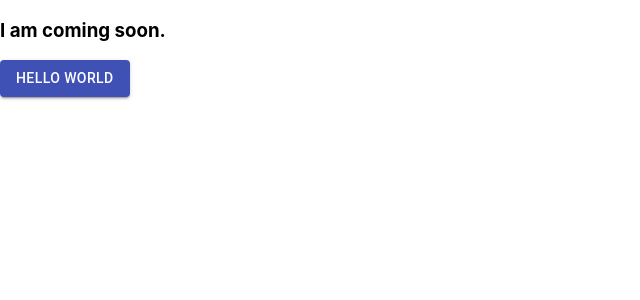
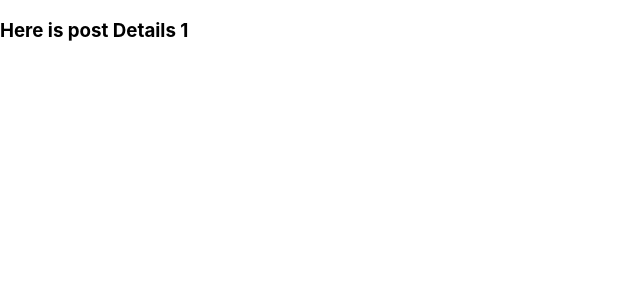
Before and after one commit to pepeladeira/blog-puc, a React (Create React App) app: page /post/1 in a window 1280 px wide. Shown: the top 300 px of the page, without its empty margins (0-640 px from the left). Built offline with nearby package versions, Linux system fonts and the light colour scheme.

Commit message:
Router added

```diff
--- a/package.json
+++ b/package.json
@@ -9,6 +9,7 @@
     "@testing-library/user-event": "^7.2.1",
     "react": "^16.13.1",
     "react-dom": "^16.13.1",
+    "react-router-dom": "^5.2.0",
     "react-scripts": "3.4.3"
   },
   "scripts": {
--- a/src/App.js
+++ b/src/App.js
@@ -1,15 +1,21 @@
 import React from 'react';
 import './App.css';
-import Button from '@material-ui/core/Button';
+import Home from './component/Home/Home';
+import BlogDetail from './component/BlogDetail/BlogDetail';
+import { BrowserRouter as Router, Route, Switch} from 'react-router-dom';
 
 function App() {
   return (
-    <div className="App">
-        <h3>I am coming soon.</h3>
-        <Button variant="contained" color="primary">
-          Hello World
-        </Button>
-    </div>
+    <Router>
+      <Switch>
+        <Route path="/home">
+          <Home/>
+        </Route>
+        <Route path="/post/:postID">
+          <BlogDetail/>
+        </Route>
+      </Switch>
+    </Router>
   );
 }
 
--- a/src/component/BlogDetail/BlogDetail.js
+++ b/src/component/BlogDetail/BlogDetail.js
@@ -0,0 +1,13 @@
+import React from 'react';
+import { useParams } from 'react-router-dom';
+
+const BlogDetail = () => {
+    const {postID} = useParams()
+    return (
+        <div>
+            <h3>Here is post Details {postID}</h3>
+        </div>
+    );
+};
+
+export default BlogDetail;
--- a/src/component/Home/Home.css
+++ b/src/component/Home/Home.css
@@ -0,0 +1,27 @@
+.main-container{
+    width: 80%;
+    background-color: #F5F5F5;
+    margin: 50px auto;
+    padding: 10px;
+    font-style: italic;
+}
+
+.main-container h2{
+    font-weight: 400;
+    text-transform: capitalize;
+}
+
+.main-container button {
+    border: none;
+    font-size: 12px;
+    letter-spacing: 2px;
+    color: #333;
+    background: lightblue;
+    font-style: italic;
+    padding: 2px 10px;
+    cursor: pointer;
+}
+
+.main-container button:focus {
+    outline: none;
+}
--- a/src/component/Home/Home.js
+++ b/src/component/Home/Home.js
@@ -0,0 +1,31 @@
+import React, { useEffect, useState } from 'react';
+import Box from '@material-ui/core/Box';
+import './Home.css';
+import { Link } from "react-router-dom";
+
+
+const Home = () => {
+    const [posts, setPosts]= useState([])
+    useEffect(() => {
+        fetch('https://jsonplaceholder.typicode.com/posts')
+        .then (res => res.json())
+        .then (date => setPosts(date))
+    }, [])
+
+    return (
+        <div className="main-container">
+            {
+                posts.map(post => {
+                    return <Box component="span" display="block" p={2} m={3} bgcolor="background.paper" key={post.id}>
+                            <span>Topic: {post.id}</span>
+                            <h2>{post.title}</h2>
+                            <Link to={`/post/${post.id}`}><button>Read more..</button></Link>
+                            </Box>
+                })
+             }
+
+        </div>
+    );
+};
+
+export default Home;
```
Also changed, not shown: 1 other file (tests, documents, lock files or other folders).
